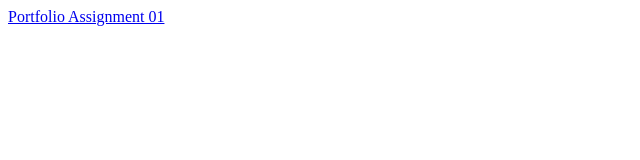
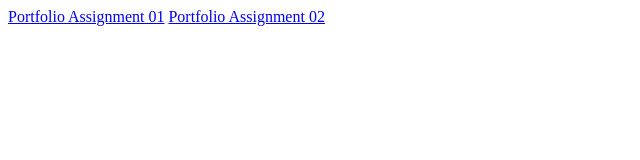
Before and after one commit to InkLemons/TESD-1100, a plain HTML site: page public/1100/personal-portfolio/portfolio-landing.html in a window 1280 px wide. Shown: the whole page, without its empty margins (0-640 px from the left). Drawn offline with Linux system fonts and the light colour scheme.

Commit message:
Update portfolio-landing.html

```diff
--- a/public/1100/personal-portfolio/portfolio-landing.html
+++ b/public/1100/personal-portfolio/portfolio-landing.html
@@ -11,6 +11,7 @@
 
 <body>
     <a href="/personal-portfolio/01/index.html">Portfolio Assignment 01</a>
+    <a href="/personal-portfolio/02/index.html">Portfolio Assignment 02</a>
 </body>
 
 </html>
```
